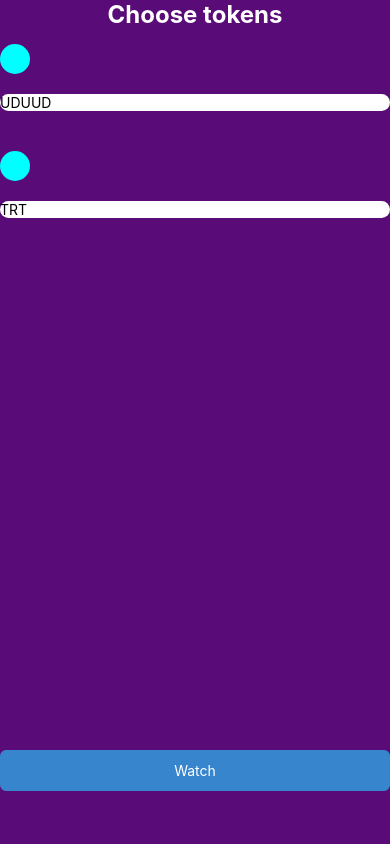
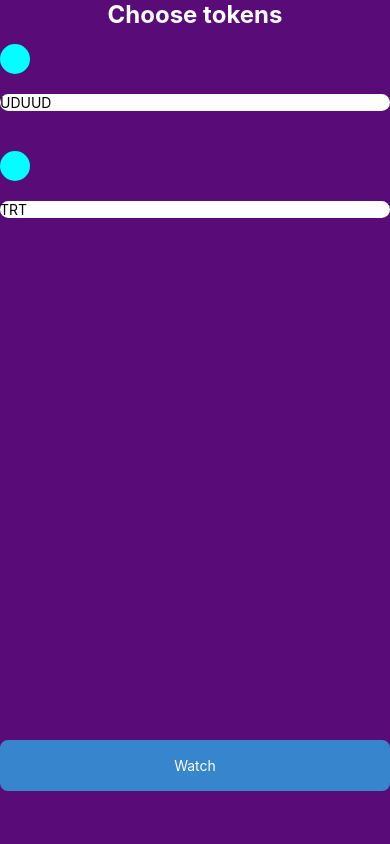
Before and after one commit to Siyalov/DEX_RN_PankaceSwap, a React Native app: screen / in a window 390 px wide. Shown: the top 844 px of the page. Built offline with nearby package versions, Linux system fonts and the light colour scheme; no server answers.

Commit message:
styles  fix

```diff
--- a/components/WatchButton/index.tsx
+++ b/components/WatchButton/index.tsx
@@ -20,10 +20,10 @@ const styles = StyleSheet.create({
     border: '2px solid #3785CC;',
     color: '#FFFFFF',
     alignItems: 'center',
-    padding: 10,
+    padding: 15,
     marginTop: 57,
     marginBottom: 53,
-    borderRadius: 6,
+    borderRadius: 8,
     backgroundColor: '#3785CC',
   },
   buttonText: {
```
